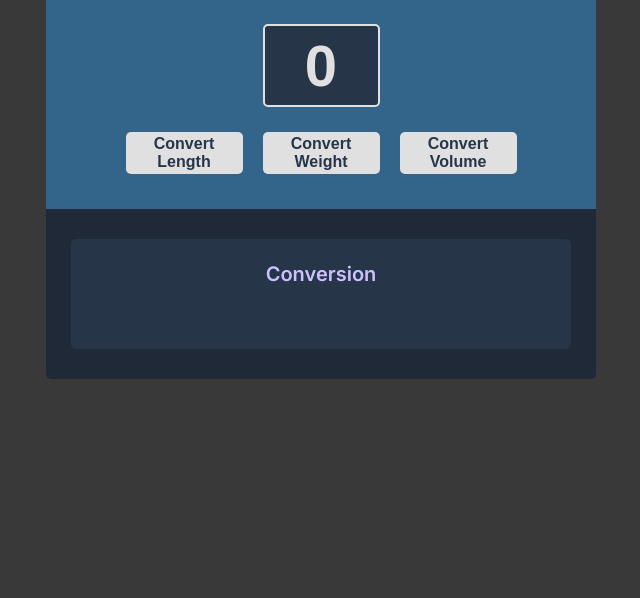
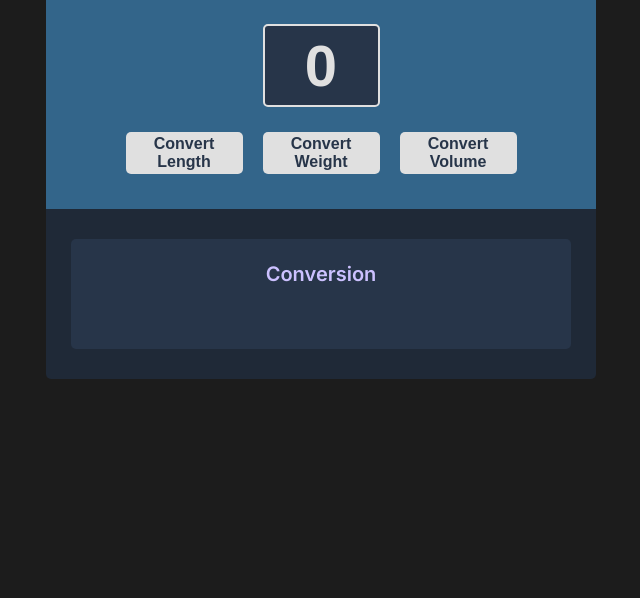
Before and after one commit to MetricOrder/unit-converter2.0, a plain HTML site: page index.html in a window 1280 px wide. Shown: the part 202-800 px from the top of the page, without its empty margins (319-959 px from the left). Drawn offline with Linux system fonts and the light colour scheme.

Commit message:
change back

```diff
--- a/index.css
+++ b/index.css
@@ -5,7 +5,7 @@ body {
     align-items: center;
     display: flex;
     flex-direction: column;
-    background: #393939;
+    background: #1C1C1C;
 }
 
 h1 {
```
